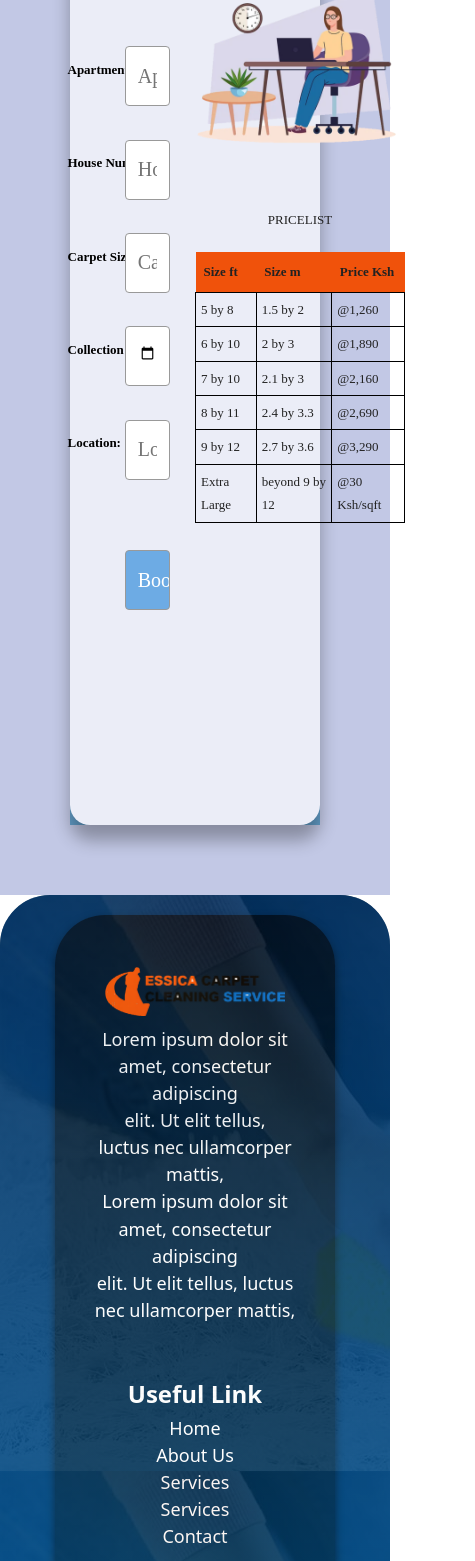
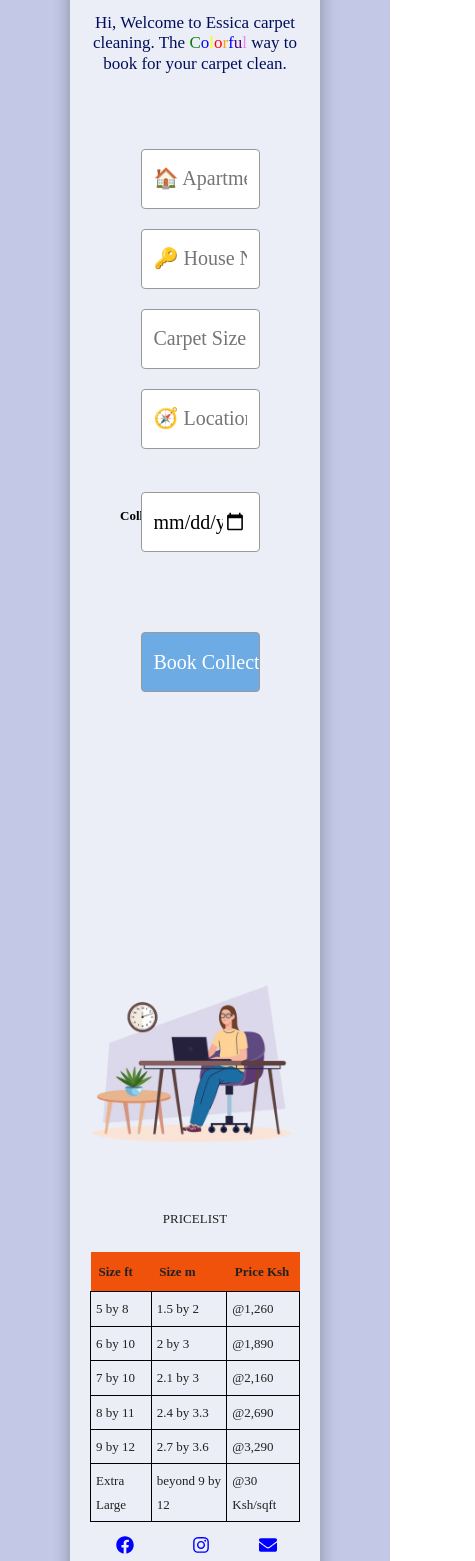
Before and after one commit to Tracy-miranja/essica-carpet-cleaning, a React (Vite) app: page /booking in a window 390 px wide. Shown: the part 379-1940 px from the top of the page, 475 px wide, since content can reach past the window. Built offline with nearby package versions, Linux system fonts and the light colour scheme.

Commit message:
Modified booking page

```diff
--- a/src/components/Bookings/booking.css
+++ b/src/components/Bookings/booking.css
@@ -144,6 +144,153 @@
     width: 100%; /* Full width */
 }
 
+.booking-container {
+    font-size: 13px;
+    line-height: 1.8;
+    color: #222;
+    background: #C2C8E5;
+    font-weight: 400;
+    font-family: Poppins;
+    padding: 70px;
+    padding-top: 10px;
+}
+
+.booking-container {
+    z-index: 2;
+    height: 150vh;
+    width: 100%;
+    top: 0;
+    left: 0;
+
+  }
+
+  .signup-content {
+    padding: 75px 0;
+}
+
+  .form-group {
+    margin-bottom: 25px;
+}
+
+  .booking-container.active {
+    display: block;
+  }
+
+
+.container {
+    display: flex;
+    flex-direction: row;
+    width: 70%;
+    max-width: 100%;
+    background-color: #EBEDF7;
+    border-radius: 20px;
+    box-shadow: 0px 15px 16.83px 0.17px rgba(0, 0, 0, 0.3);
+    padding: 20px;
+    padding-top: 2px;
+
+}
+
+input {
+    width: 100%;
+    display: block;
+    border: none;
+    border-bottom: 1px solid #999;
+    padding: 6px 30px;
+    font-family: Poppins;
+    box-sizing: border-box;
+}
+
+.form-submit {
+    display: inline-block;
+    /* background: #6dabe4; */
+    color: #fff;
+    border-bottom: none;
+    width: auto;
+    padding: 15px 39px;
+    border-radius: 5px;
+    -moz-border-radius: 5px;
+    -webkit-border-radius: 5px;
+    -o-border-radius: 5px;
+    -ms-border-radius: 5px;
+    margin-top: 25px;
+    cursor: pointer;
+}
+
+.signup-content{
+    display: flex;
+    flex-direction: row;
+    align-items: center;
+    justify-content: space-around;
+    gap: 50px;
+}
+
+.signup {
+    margin-bottom: 150px;
+}
+
+
+.signup-form{
+    width: 40%;
+}
+
+@media (max-width: 768px) {
+    .booking-container {
+        height: 350vh;
+        display: flex;
+        flex-direction: column;
+    }
+
+    .container {
+        width: 100%;
+        display: flex;
+        flex-direction: column;
+    }
+
+    .signup-content {
+        width: 100%;
+        display: flex;
+        flex-direction: column;
+    }
+
+    .signup-form{
+        width: 100%;
+    }
+    .signup-image{
+        width: 100%;
+    }
+
+    .icons{
+        display: flex;
+        flex-direction: row;
+        align-items: center;
+        justify-content: center;
+        margin-top: 10px;
+        color: #222;
+    }
+    .label{
+        color: black;
+        margin-right: 10px;
+    }
+
+    .copyright{
+        color: black;
+    }
+}
+
+@media (max-width: 1198px) {
+    .booking-container {
+        height: 250vh;
+        display: flex;
+        flex-direction: column;
+        width: 100%;
+    }
+
+    .container {
+        width: 100%;
+    }
+
+}
+
 /* Adjust styles for responsive design as needed */
 @media (max-width: 768px) {
     .signup-image {
--- a/src/components/Bookings/booking.jsx
+++ b/src/components/Bookings/booking.jsx
@@ -3,6 +3,8 @@ import worker from "../Bookings/worker2.png";
 import { useState } from 'react';
 import { useDispatch } from 'react-redux';
 import { addBooking } from '../../store/bookingSlice';
+import logo from "../Navbar/logo.png";
+import { FaFacebook, FaInstagram, FaEnvelope } from 'react-icons/fa';
 
 const Booking = () => {
   const userId = localStorage.getItem('userId'); // Retrieve user ID from local storage
@@ -57,8 +59,15 @@ const Booking = () => {
         {bookingSuccess ? (
           <p className="success-message">Booking successful! You will receive a call from Essica Carpet Cleaning.</p>
         ) : (
-          <section className="signup">
+          <section className="signups">
             <div className="container">
+            <div className="signup-content">
+                <div className="signup-form">
+                <div>
+                    <center>
+                      <img src={logo} alt="Welcome image" style={{ width: "200px", marginBottom: "20px" }} />
+                    </center>
+                  </div>
             <h3 className="form-title">
                     <span style={{ color: '#000F5C' }}>
                       Hi, Welcome to Essica carpet cleaning. The
@@ -75,32 +84,32 @@ const Booking = () => {
                       way to book for your carpet clean.
                     </span>
                   </h3>
-              <div className="signup-content">
 
-                <div className="signup-form">
 
                 {error && <p className="error-message">{error}</p>} {/* Display error message here */}
-                  <form onSubmit={handleBooking} autoComplete="off" className="register-form">
+                  <form onSubmit={handleBooking} autoComplete="off" className="register-form"
+                    id="register-form">
                 <div className="form-group">
-                  <label htmlFor="apartment">Apartment:</label>
-                  <input type="text" name="apartment" value={bookingData.apartment} onChange={handleInputChange} placeholder="Apartment Name" />
+                <label htmlFor="apartment"><i className="zmdi zmdi-home material-icons-name"></i></label>
+                  <input type="text" name="apartment" value={bookingData.apartment} onChange={handleInputChange} placeholder="&#127968; Apartment Name" />
                 </div>
                 <div className="form-group">
-                  <label htmlFor="houseNumber">House Number:</label>
-                  <input type="text" name="houseNumber" value={bookingData.houseNumber} onChange={handleInputChange} placeholder="House Number" />
+                <label htmlFor="houseNumber"><i className="zmdi zmdi-key material-icons-name"></i></label>
+                  <input type="text" name="houseNumber" value={bookingData.houseNumber} onChange={handleInputChange} placeholder="🔑 House Number" />
                 </div>
                 <div className="form-group">
-                  <label htmlFor="carpetSize">Carpet Size:</label>
+                  <label htmlFor="carpetSize"></label>
                   <input type="text" name="carpetSize" value={bookingData.carpetSize} onChange={handleInputChange} placeholder="Carpet Size" />
+                </div>
+                <div className="form-group">
+                  <label htmlFor="location"></label>
+                  <input type="text" name="location" value={bookingData.location} onChange={handleInputChange} placeholder="🧭 Location" />
                 </div>
                 <div className="form-group">
                   <label htmlFor="collectionTime">Collection Time:</label>
                   <input type="datetime-local" name="collectionTime" value={bookingData.collectionTime} onChange={handleInputChange} />
                 </div>
-                <div className="form-group">
-                  <label htmlFor="location">Location:</label>
-                  <input type="text" name="location" value={bookingData.location} onChange={handleInputChange} placeholder="Location" />
-                </div>
+
                 <div className="form-group form-button">
                   <input type="submit" className="form-submit" value="Book Collection" />
                 </div>
@@ -154,7 +163,49 @@ const Booking = () => {
                     </tbody>
                   </table>
 
+                  <ul className="icons">
+                    <li>
+                      <a
+                        href="https://www.facebook.com/your-facebook-page"
+                        className="icon alt"
+                        target="_blank"
+                        rel="noopener noreferrer"
+                      >
+                        <FaFacebook style={{ color: "blue", fontSize: "18px", marginRight: "6px" }} />
+                        <span className="label">Facebook</span>
+                      </a>
+                    </li>
+                    <li>
+                      <a
+                        href="https://www.instagram.com/your-instagram-account"
+                        className="icon alt"
+                        target="_blank"
+                        rel="noopener noreferrer"
+                      >
+                        <FaInstagram style={{ color: "blue", fontSize: "18px", marginRight: "6px" }} />
+                        <span className="label">Instagram</span>
+                      </a>
+                    </li>
+                    <li>
+                      <a
+                        href="mailto:your-email@example.com"
+                        className="icon alt"
+                        target="_blank"
+                        rel="noopener noreferrer"
+                      >
+                        <FaEnvelope style={{ color: "blue", fontSize: "18px", marginRight: "6px" }} />
+                        <span className="label">Email</span>
+                      </a>
+                    </li>
+                  </ul>
 
+                  <ul className="copyright">
+                    <li>© Essica T&amp;C applies</li>
+                    <li>
+                      Design:{' '}
+                      <a href="#">Essica CARPET CLEANERS - +254-788-413-877</a>
+                    </li>
+                  </ul>
                 </div>
               </div>
             </div>
```
